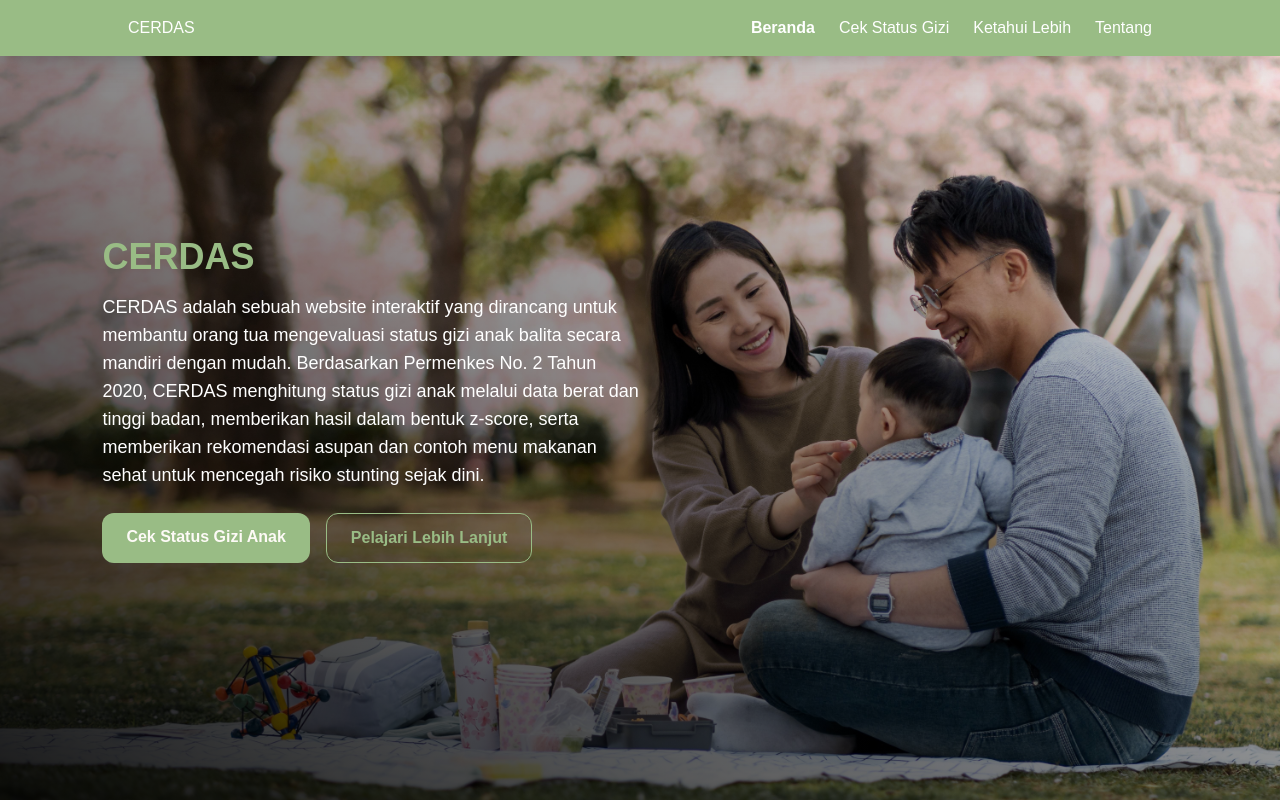
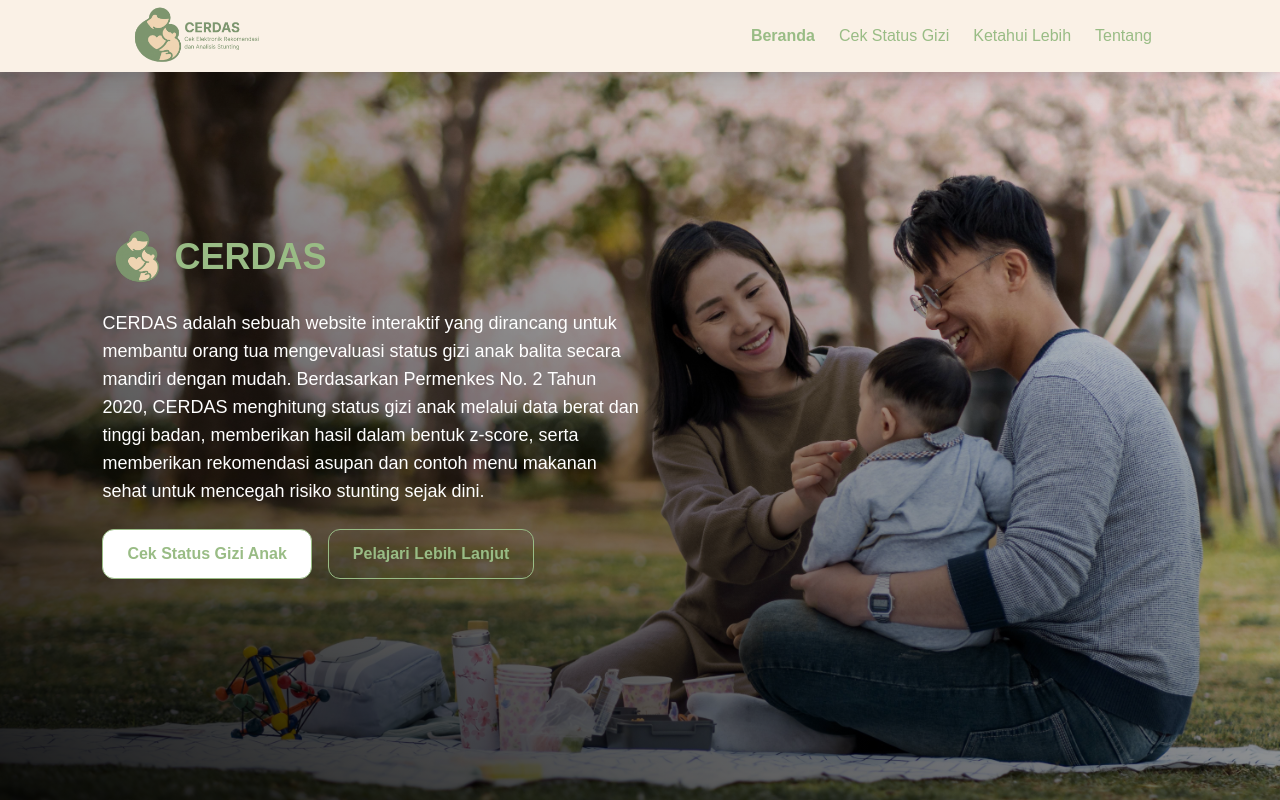
Before and after one commit to Whyaziz/CERDAS, a Next.js app: page / in a window 1280 px wide. Shown: the top 800 px of the page. Built offline with nearby package versions, Linux system fonts and the light colour scheme.

Commit message:
fix: banyak

```diff
--- a/src/app/page.tsx
+++ b/src/app/page.tsx
@@ -146,10 +146,19 @@ export default function HomePage() {
         className="w-full h-screen flex flex-col items-end justify-center bg-[url('/assets/home/bg-hero-1.jpg')] bg-cover bg-center"
       >
         <div className="w-full h-full bg-gradient-to-bl from-transparent to-black/90 flex flex-col items-start justify-center px-4 sm:px-[5%] md:px-[8%]">
-          <h1 className="text-3xl sm:text-4xl font-bold mb-3 md:mb-4 text-moss-green">
-            CERDAS
-          </h1>
-          <p className="text-base sm:text-lg mb-4 sm:mb-6 text-white w-full sm:w-[80%] md:w-[70%] lg:w-[50%]">
+          <div className="flex flex-row items-center mb-3 md:mb-4">
+            <Image
+              src="/Logo.png"
+              alt="Logo"
+              width={600}
+              height={600}
+              className="h-10 md:h-14 xl:h-18 w-auto cursor-pointer"
+            />
+            <h1 className="text-3xl sm:text-4xl font-bold text-moss-green">
+              CERDAS
+            </h1>
+          </div>
+          <p className="text-b  ase sm:text-lg mb-4 sm:mb-6 text-white w-full sm:w-[80%] md:w-[70%] lg:w-[50%]">
             CERDAS adalah sebuah website interaktif yang dirancang untuk
             membantu orang tua mengevaluasi status gizi anak balita secara
             mandiri dengan mudah. Berdasarkan Permenkes No. 2 Tahun 2020, CERDAS
@@ -161,7 +170,7 @@ export default function HomePage() {
           <div className="w-full sm:w-[80%] md:w-[70%] lg:w-[50%] flex flex-col sm:flex-row justify-start gap-3 sm:gap-4">
             <a
               href="/cek-status-gizi-anak"
-              className="px-4 sm:px-6 py-2 sm:py-3 rounded-xl bg-moss-green text-off-white font-semibold hover:opacity-90 transition text-center"
+              className="px-4 sm:px-6 py-2 sm:py-3 rounded-xl bg-white text-moss-green border border-moss-green font-semibold hover:opacity-90 transition text-center"
             >
               Cek Status Gizi Anak
             </a>
--- a/src/app/tentang-cerdas/page.tsx
+++ b/src/app/tentang-cerdas/page.tsx
@@ -15,7 +15,7 @@ export default function TentangPage() {
   }, []);
 
   return (
-    <main className="min-h-screen bg-off-white px-6 py-12 text-gray-800 pt-[20%] md:pt-[15%] lg:pt-[5%]">
+    <main className="min-h-screen bg-off-white px-6 py-12 text-gray-800 pt-[20%] md:pt-[15%] lg:pt-[8%]">
       <div ref={sectionRef} className="max-w-3xl mx-auto flex flex-col gap-10">
         <header className="text-center">
           <h1 className="text-3xl font-bold text-moss-green mb-2">
--- a/src/components/Navbar.tsx
+++ b/src/components/Navbar.tsx
@@ -50,18 +50,18 @@ export default function Navbar() {
   return (
     <nav
       id="navbar"
-      className={`bg-moss-green text-white px-[10%] flex flex-col w-full fixed top-0 z-[9999] transition-colors duration-500 shadow-xl font-medium`}
+      className={`bg-beige text-moss-green px-[10%] flex flex-col w-full fixed top-0 z-[9999] transition-colors duration-500 shadow-xl font-medium`}
     >
-      <div className="flex flex-row justify-between items-center py-4">
+      <div className="flex flex-row justify-between items-center">
         <Link href="/">
-          {/* <Image
+          <Image
             height={1000}
             width={1000}
-            src="/assets/images/layouts/logo.png"
-            className="h-8 md:h-12 xl:h-14 w-auto cursor-pointer"
+            src="/Logo-with-text.png"
+            className="h-10 md:h-14 xl:h-18 w-auto cursor-pointer"
             alt="Logo"
-          /> */}
-          CERDAS
+          />
+          {/* CERDAS */}
         </Link>
 
         {/* Desktop Navbar */}
@@ -99,7 +99,7 @@ export default function Navbar() {
       {/* Mobile Navbar */}
       <div
         className={`flex flex-col lg:flex-row gap-6 py-4 ${
-          scrollTop < 100 ? "bg-moss-green" : "bg-transparent"
+          scrollTop < 100 ? "bg-white" : "bg-transparent"
         } ${isMobileMenuOpen ? "block" : "hidden"}`}
       >
         {links.map((link) => (
```
Also changed, not shown: public/Logo-with-text.png (added), public/Logo.png (added).
